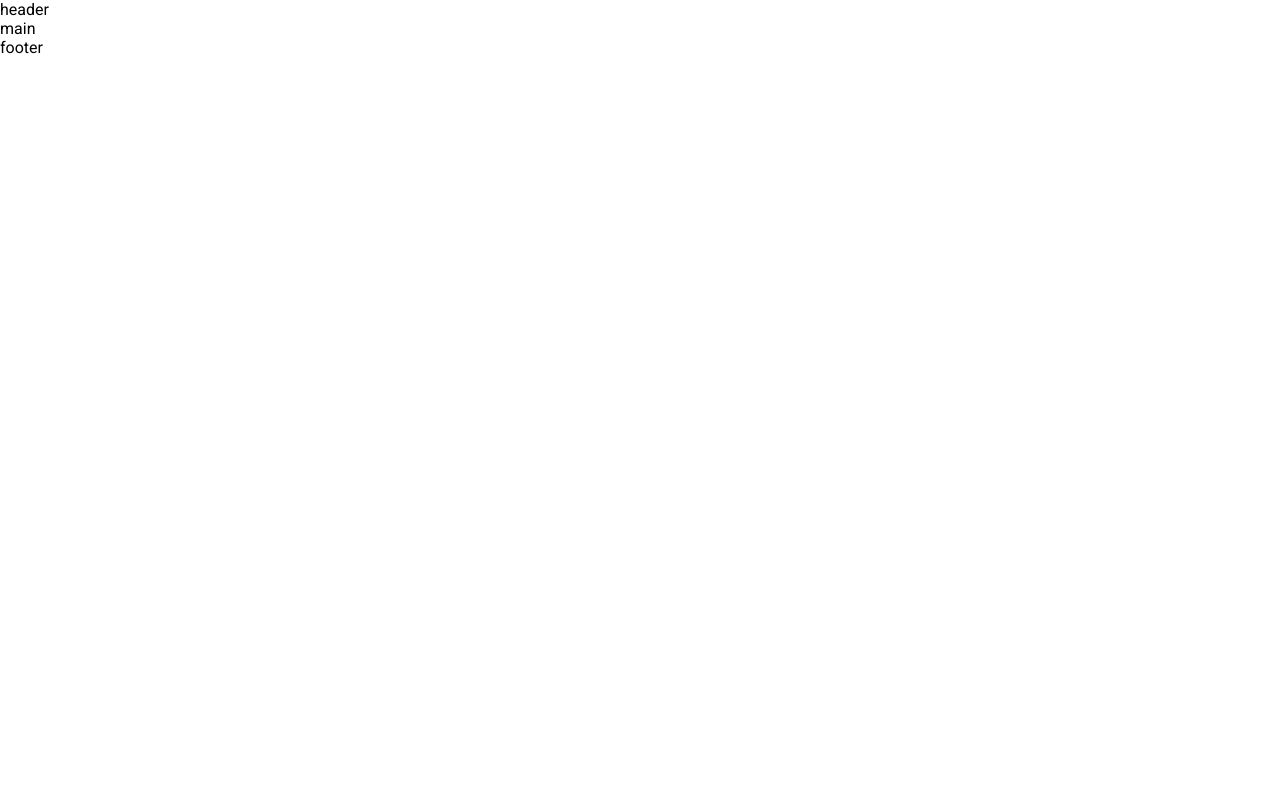
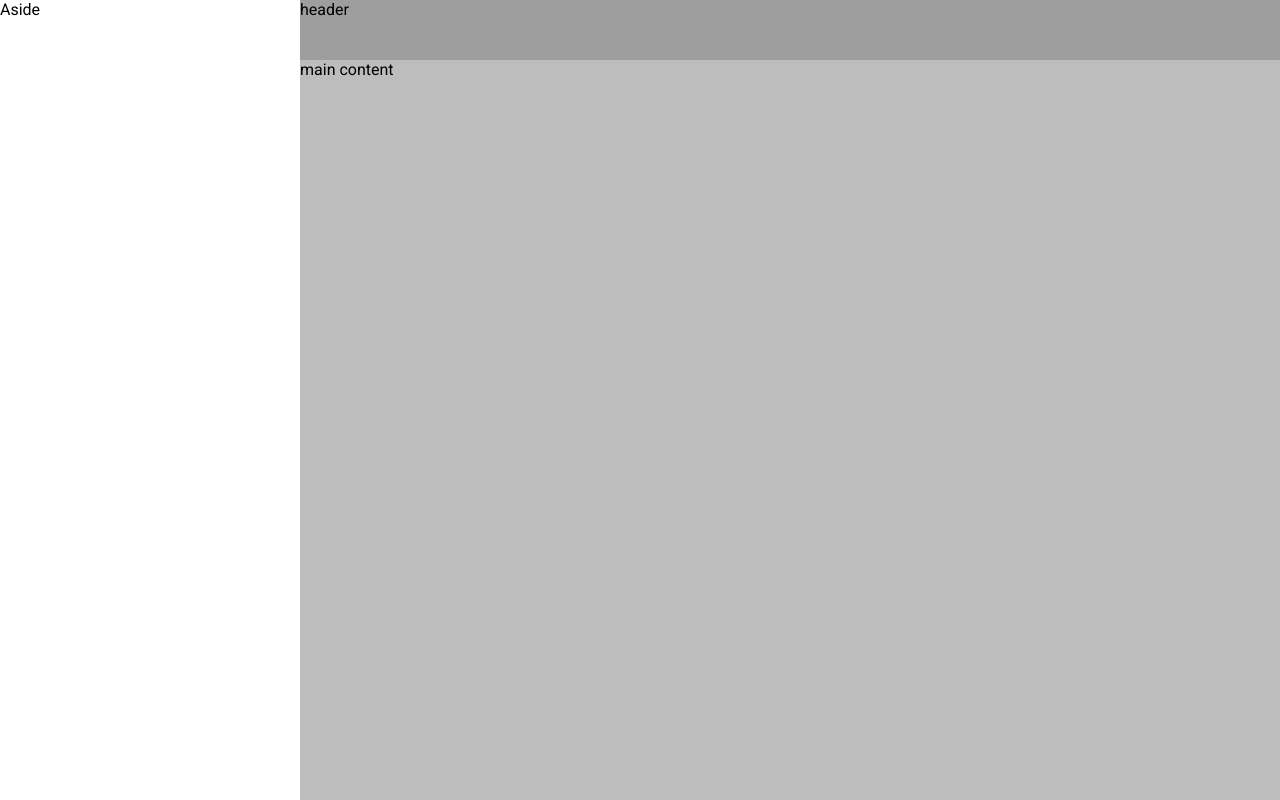
Before and after one commit to OschubGit/imperial-app, a React (Create React App) app: page /starships in a window 1280 px wide. Built offline with nearby package versions, Linux system fonts and the light colour scheme.

Commit message:
main layout with header, aside and main content

```diff
--- a/src/App.js
+++ b/src/App.js
@@ -1,19 +1,10 @@
 import './App.css';
+import Layout from './containers/Layout';
 import "./styles/main.scss";
 
 function App() {
   return (
-    <div id='layout'>
-    <header>
-      header
-    </header>
-    <main className='container grid'>
-      <div className='col-12 col-md-4 col-sm-6 col-xs-12'>main</div>
-    </main>
-    <footer>
-      footer
-    </footer>
-    </div>
+    <Layout/>
   );
 }
 
--- /dev/null
+++ b/src/containers/Aside.jsx
@@ -0,0 +1,9 @@
+import React from 'react'
+
+const Aside = () => {
+  return (
+    <div>Aside</div>
+  )
+}
+
+export default Aside
--- /dev/null
+++ b/src/containers/Content.jsx
@@ -0,0 +1,16 @@
+import React from 'react'
+
+const Main = () => {
+  return (
+    <div className='content'>
+        <div className='content__header'>
+            header
+        </div>
+        <div className='content__main'>
+            main content
+        </div>
+    </div>
+  )
+}
+
+export default Main
--- /dev/null
+++ b/src/containers/Layout.jsx
@@ -0,0 +1,18 @@
+import React from 'react'
+import Aside from './Aside'
+import Content from './Content'
+
+const Layout = () => {
+  return (
+    <div className='layout'>
+        <div className='layout__aside'>
+            <Aside/>
+        </div>
+        <div className='layout__content'>
+            <Content/>
+        </div>
+    </div>
+  )
+}
+
+export default Layout
--- /dev/null
+++ b/src/styles/layout/_content.scss
@@ -0,0 +1,17 @@
+.content {
+    display: grid;
+    grid-template-columns: 1fr;
+    grid-template-rows: 60px auto;
+
+    &__header {
+        min-height: 60px;
+        height: 60px;
+        background-color:  var(--grey500);
+    }
+
+    &__main {
+        height: 100%;
+        min-height: calc(100vh - 60px);
+        background-color: var(--grey400);
+    }
+}
--- /dev/null
+++ b/src/styles/layout/_layout.scss
@@ -0,0 +1,23 @@
+.layout{
+    display: grid;
+    grid-template-columns:  300px auto;
+    grid-template-rows: 1fr;
+    min-height: 100vh;
+
+    @media (max-width: 900px) {
+        .layout {
+            display: grid;
+            grid-template-columns:  0px auto;
+            grid-template-rows: 1fr;
+            min-height: 100vh;
+        }
+    }
+
+    &__aside {
+        position: relative;
+    }
+
+    &__content {
+        position: relative;
+    }
+}
--- a/src/styles/main.scss
+++ b/src/styles/main.scss
@@ -10,6 +10,8 @@
 @import "base/cols";
 
 //layout
+@import "layout/layout";
+@import "layout/content";
 @import "layout/header";
 @import "layout/navigation";
 @import "layout/footer";
```
